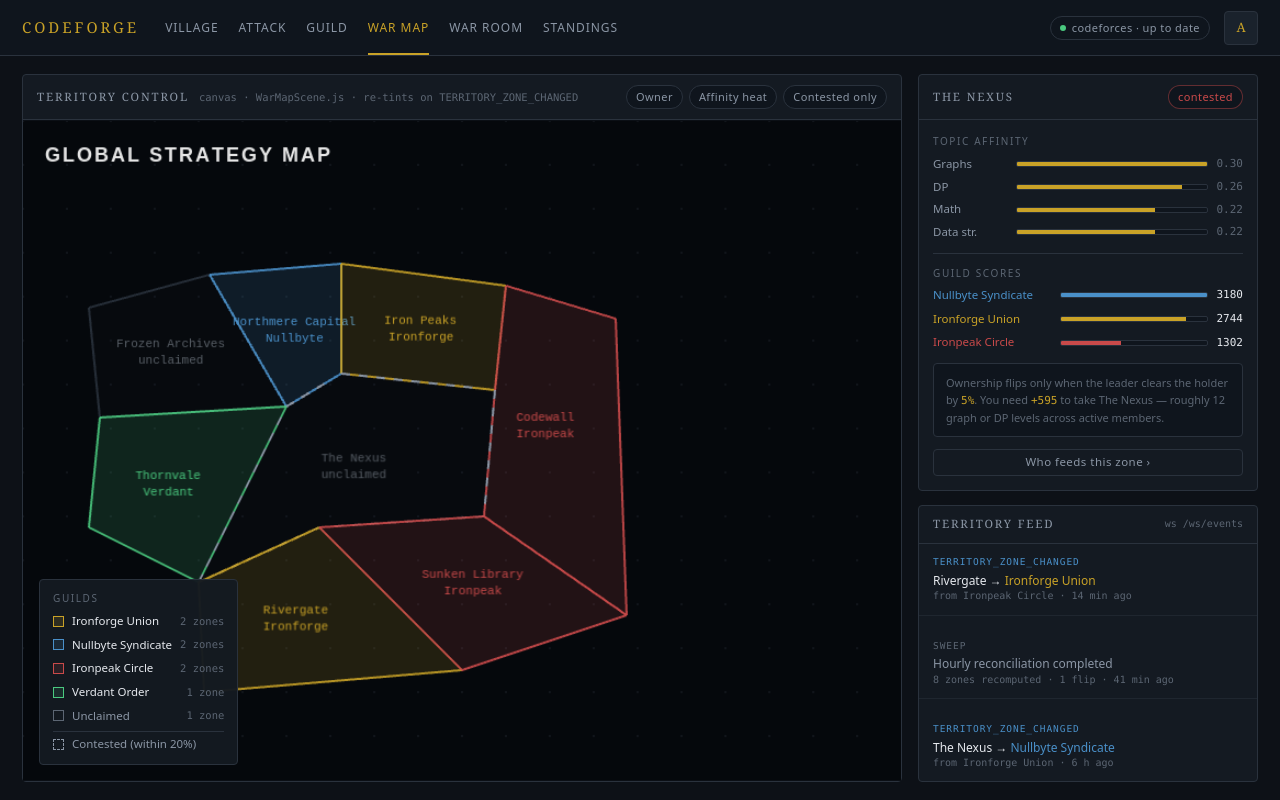
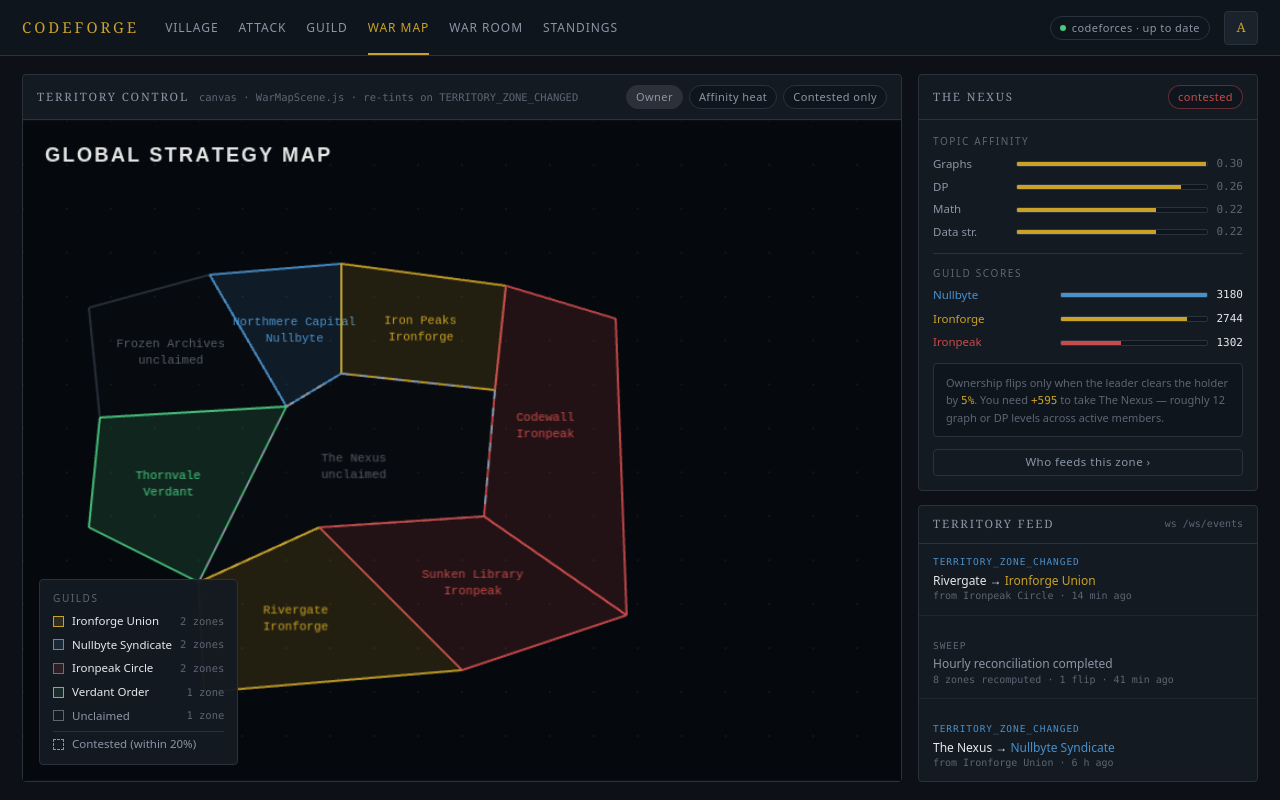
Before and after one commit to AthulKampiyil/Codeforge-Rise-of-solvers, a React (Vite) app in the folder frontend/: page / in a window 1280 px wide. Both pictures are taken after a click on the element "WAR MAP". Built offline with nearby package versions, Linux system fonts and the light colour scheme; no server answers.

Commit message:
feat: make war map UI toggles interactive and sync Phaser rendering state

```diff
--- a/frontend/src/features/war-room/components/WarMap.jsx
+++ b/frontend/src/features/war-room/components/WarMap.jsx
@@ -1,9 +1,9 @@
-import React from 'react';
+import React, { useState, useEffect } from 'react';
 import Phaser from 'phaser';
 import WarMapScene from '../../../game/WarMapScene';
 
-function WarMapCanvas() {
-    React.useEffect(() => {
+function WarMapCanvas({ mapMode, contestedOnly, onZoneClick }) {
+    useEffect(() => {
         const config = {
             type: Phaser.AUTO,
             width: 800,
@@ -27,37 +27,61 @@ function WarMapCanvas() {
                     { name: "Iron Peaks", owning_guild_id: "Guild_Ironforge", map_polygon: [[290, 130], [440, 150], [430, 245], [290, 230]], influence: 75 },
                     { name: "Codewall", owning_guild_id: "Guild_Ironpeak", map_polygon: [[440, 150], [540, 180], [550, 450], [420, 360], [430, 245]], influence: 45 },
                     { name: "Thornvale", owning_guild_id: "Guild_Verdant", map_polygon: [[70, 270], [240, 260], [160, 420], [60, 370]], influence: 15 },
-                    { name: "The Nexus", owning_guild_id: null, map_polygon: [[240, 260], [290, 230], [430, 245], [420, 360], [270, 370], [160, 420]], influence: 0, is_contested: true, scores: {"Guild_Nullbyte": 3180, "Guild_Ironforge": 2744} },
+                    { name: "The Nexus", owning_guild_id: null, map_polygon: [[240, 260], [290, 230], [430, 245], [420, 360], [270, 370], [160, 420]], influence: 0, is_contested: true, topic_affinity: { "Graphs": 0.30, "DP": 0.26, "Math": 0.22, "Data str.": 0.22 }, scores: {"Guild_Nullbyte": 3180, "Guild_Ironforge": 2744, "Guild_Ironpeak": 1302} },
                     { name: "Rivergate", owning_guild_id: "Guild_Ironforge", map_polygon: [[160, 420], [270, 370], [400, 500], [165, 520]], influence: 20 },
                     { name: "Sunken Library", owning_guild_id: "Guild_Ironpeak", map_polygon: [[270, 370], [420, 360], [550, 450], [400, 500]], influence: 10 },
                 ]);
             }
         });
 
+        game.events.on('ZONE_CLICKED', (zone) => {
+            if (onZoneClick) onZoneClick(zone);
+        });
+
         return () => {
             game.destroy(true);
         };
-    }, []);
+    }, [onZoneClick]);
+
+    useEffect(() => {
+        const game = document.querySelector('#phaser-container canvas')?.__phaser;
+        if (game) {
+            const scene = game.scene.getScene('WarMapScene');
+            if (scene && scene.setDisplayMode) {
+                scene.setDisplayMode(mapMode, contestedOnly);
+            }
+        }
+    }, [mapMode, contestedOnly]);
 
     return <div id="phaser-container" style={{width: '100%', height: '100%'}}></div>;
 }
 
 export default function WarMap() {
+    const [mapMode, setMapMode] = useState('owner');
+    const [contestedOnly, setContestedOnly] = useState(false);
+    const [selectedZone, setSelectedZone] = useState({
+        name: "The Nexus",
+        is_contested: true,
+        topic_affinity: { "Graphs": 0.30, "DP": 0.26, "Math": 0.22, "Data str.": 0.22 },
+        scores: { "Guild_Nullbyte": 3180, "Guild_Ironforge": 2744, "Guild_Ironpeak": 1302 }
+    });
+
     return (
-
-        <div style={{flex: '1', display: 'flex', gap: '16px', padding: '18px 22px', minHeight: '0'}}>
+  <div style={{flex: '1', display: 'flex', gap: '16px', padding: '18px 22px', minHeight: '0'}}>
 
     <div className="panel" style={{flex: '1', minWidth: '0'}}>
       <div className="panel-h">
         <div className="panel-t">Territory Control</div>
         <span className="dim mono" style={{fontSize: '10.5px'}}>canvas · WarMapScene.js · re-tints on TERRITORY_ZONE_CHANGED</span>
         <div style={{marginLeft: 'auto', display: 'flex', gap: '6px'}}>
-          <div className="pill">Owner</div><div className="pill">Affinity heat</div><div className="pill">Contested only</div>
+          <div className="pill" style={{cursor: 'pointer', background: mapMode === 'owner' ? 'rgba(255,255,255,0.1)' : ''}} onClick={() => setMapMode('owner')}>Owner</div>
+          <div className="pill" style={{cursor: 'pointer', background: mapMode === 'affinity' ? 'rgba(255,255,255,0.1)' : ''}} onClick={() => setMapMode('affinity')}>Affinity heat</div>
+          <div className="pill" style={{cursor: 'pointer', background: contestedOnly ? 'rgba(255,255,255,0.1)' : ''}} onClick={() => setContestedOnly(!contestedOnly)}>Contested only</div>
         </div>
       </div>
 
       <div style={{flex: '1', position: 'relative', background: '#0b0f15', overflow: 'hidden'}}>
-        <WarMapCanvas />
+        <WarMapCanvas mapMode={mapMode} contestedOnly={contestedOnly} onZoneClick={setSelectedZone} />
 
         {/* legend: owner is never colour alone (SADD 8.1) */}
         <div className="panel" style={{position: 'absolute', left: '16px', bottom: '16px', background: 'rgba(20,26,34,.97)'}}>
@@ -77,26 +101,31 @@ export default function WarMap() {
     <div className="col" style={{width: '340px', flex: '0 0 340px'}}>
       <div className="panel">
         <div className="panel-h">
-          <div className="panel-t">The Nexus</div>
-          <span className="pill" style={{marginLeft: 'auto', borderColor: 'rgba(201,74,74,.45)', color: '#c94a4a'}}>contested</span>
+          <div className="panel-t">{selectedZone?.name || "No Zone Selected"}</div>
+          {selectedZone?.is_contested && <span className="pill" style={{marginLeft: 'auto', borderColor: 'rgba(201,74,74,.45)', color: '#c94a4a'}}>contested</span>}
         </div>
         <div className="panel-b" style={{gap: '12px'}}>
           <div>
             <div className="kicker" style={{marginBottom: '7px'}}>Topic affinity</div>
             <div style={{display: 'flex', flexDirection: 'column', gap: '6px'}}>
-              <div style={{display: 'flex', alignItems: 'center', gap: '9px'}}><span className="muted" style={{width: '74px', fontSize: '11.5px'}}>Graphs</span><div className="bar" style={{flex: '1'}}><i style={{width: '100%'}}></i></div><span className="mono dim" style={{fontSize: '11px'}}>0.30</span></div>
-              <div style={{display: 'flex', alignItems: 'center', gap: '9px'}}><span className="muted" style={{width: '74px', fontSize: '11.5px'}}>DP</span><div className="bar" style={{flex: '1'}}><i style={{width: '87%'}}></i></div><span className="mono dim" style={{fontSize: '11px'}}>0.26</span></div>
-              <div style={{display: 'flex', alignItems: 'center', gap: '9px'}}><span className="muted" style={{width: '74px', fontSize: '11.5px'}}>Math</span><div className="bar" style={{flex: '1'}}><i style={{width: '73%'}}></i></div><span className="mono dim" style={{fontSize: '11px'}}>0.22</span></div>
-              <div style={{display: 'flex', alignItems: 'center', gap: '9px'}}><span className="muted" style={{width: '74px', fontSize: '11.5px'}}>Data str.</span><div className="bar" style={{flex: '1'}}><i style={{width: '73%'}}></i></div><span className="mono dim" style={{fontSize: '11px'}}>0.22</span></div>
+              {selectedZone?.topic_affinity ? Object.entries(selectedZone.topic_affinity).map(([topic, weight]) => (
+                  <div key={topic} style={{display: 'flex', alignItems: 'center', gap: '9px'}}><span className="muted" style={{width: '74px', fontSize: '11.5px'}}>{topic}</span><div className="bar" style={{flex: '1'}}><i style={{width: `${Math.min(weight * 333, 100)}%`}}></i></div><span className="mono dim" style={{fontSize: '11px'}}>{weight.toFixed(2)}</span></div>
+              )) : <div className="dim mono" style={{fontSize: '11px'}}>No affinity data</div>}
             </div>
           </div>
           <div style={{height: '1px', background: '#2a323d'}}></div>
           <div>
             <div className="kicker" style={{marginBottom: '7px'}}>Guild scores</div>
             <div style={{display: 'flex', flexDirection: 'column', gap: '7px'}}>
-              <div style={{display: 'flex', alignItems: 'center', gap: '9px'}}><span className="inf" style={{width: '118px', fontSize: '11.5px'}}>Nullbyte Syndicate</span><div className="bar" style={{flex: '1'}}><i style={{width: '100%', background: '#4a90c9'}}></i></div><span className="mono" style={{fontSize: '11px'}}>3180</span></div>
-              <div style={{display: 'flex', alignItems: 'center', gap: '9px'}}><span className="gold" style={{width: '118px', fontSize: '11.5px'}}>Ironforge Union</span><div className="bar" style={{flex: '1'}}><i style={{width: '86%'}}></i></div><span className="mono" style={{fontSize: '11px'}}>2744</span></div>
-              <div style={{display: 'flex', alignItems: 'center', gap: '9px'}}><span className="bad" style={{width: '118px', fontSize: '11.5px'}}>Ironpeak Circle</span><div className="bar" style={{flex: '1'}}><i style={{width: '41%', background: '#c94a4a'}}></i></div><span className="mono" style={{fontSize: '11px'}}>1302</span></div>
+              {selectedZone?.scores && Object.keys(selectedZone.scores).length > 0 ? Object.entries(selectedZone.scores).sort((a,b)=>b[1]-a[1]).map(([gid, score], idx) => {
+                  const guildName = gid.replace('Guild_', '');
+                  let colorClass = idx === 0 ? "inf" : (idx === 1 ? "gold" : "bad");
+                  let bgCol = idx === 0 ? "#4a90c9" : (idx === 1 ? "" : "#c94a4a");
+                  let maxScore = Math.max(...Object.values(selectedZone.scores));
+                  return (
+                      <div key={gid} style={{display: 'flex', alignItems: 'center', gap: '9px'}}><span className={colorClass} style={{width: '118px', fontSize: '11.5px'}}>{guildName}</span><div className="bar" style={{flex: '1'}}><i style={{width: `${(score/maxScore)*100}%`, background: bgCol}}></i></div><span className="mono" style={{fontSize: '11px'}}>{Math.floor(score)}</span></div>
+                  );
+              }) : <div className="dim mono" style={{fontSize: '11px'}}>No contributions</div>}
             </div>
           </div>
           <div style={{background: '#0f151d', border: '1px solid #2a323d', borderRadius: '4px', padding: '10px 12px'}}>
```
